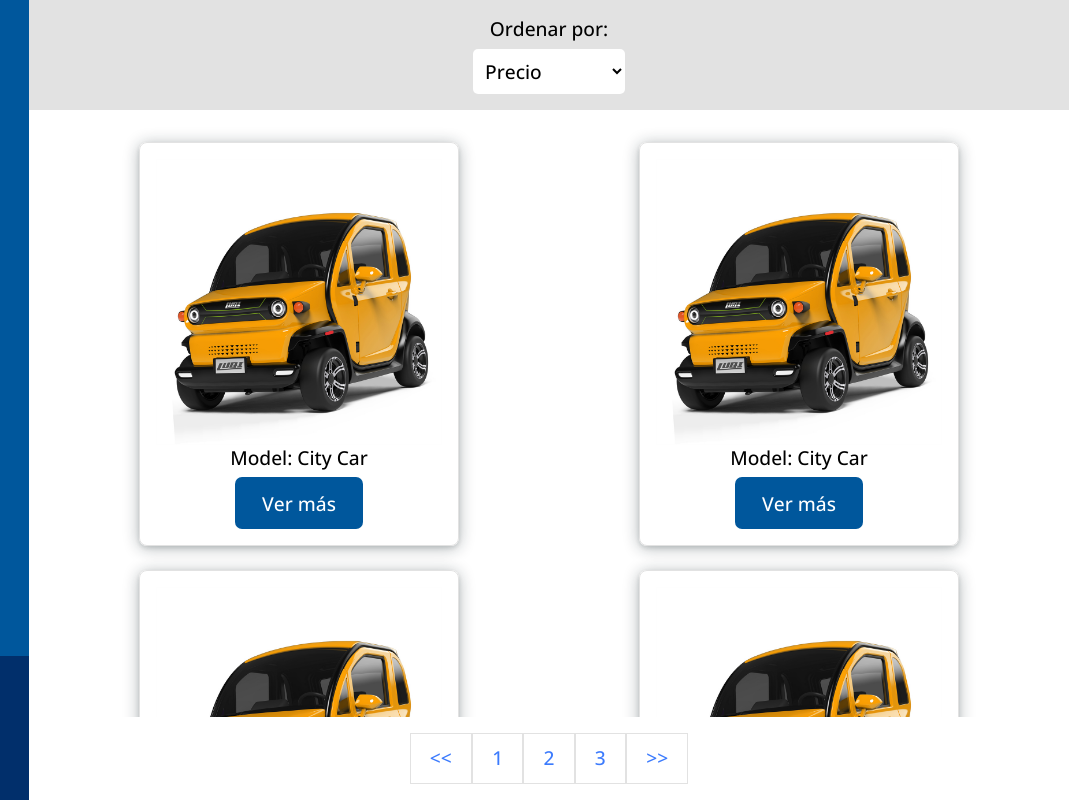
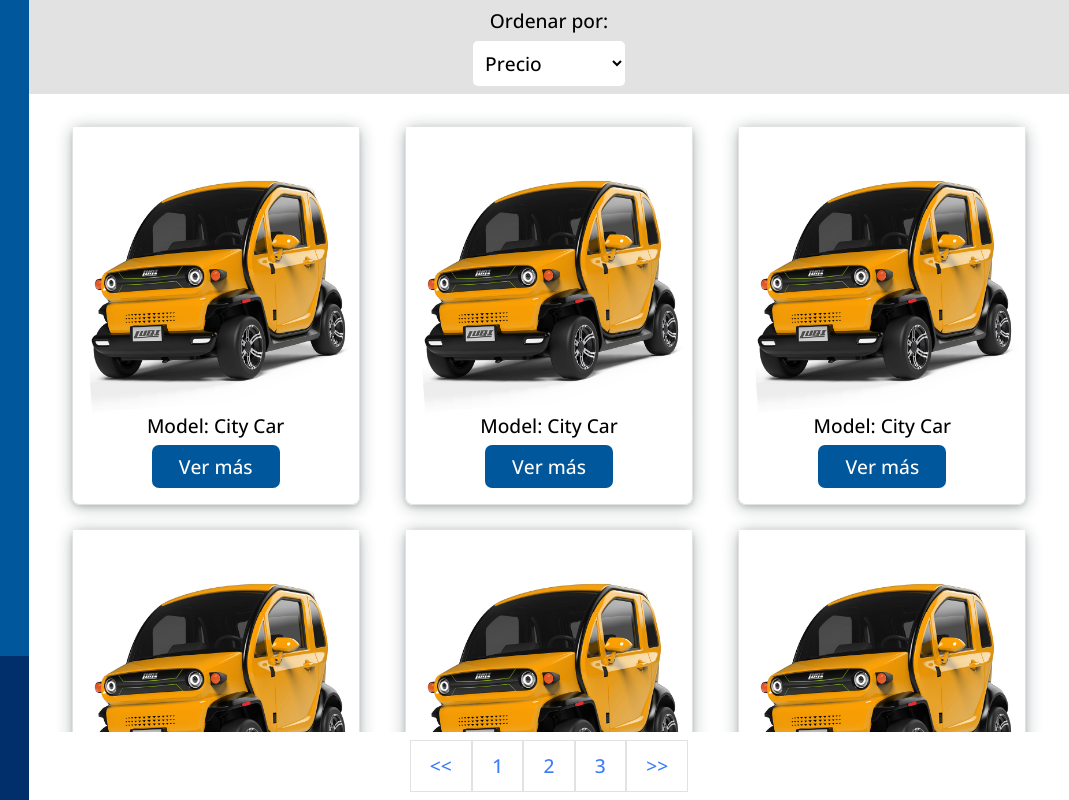
Before and after one commit to Marlys-Aguila/desafio-media-queries, a plain HTML site: page index.html in a window 1280 px wide. Shown: the full height of the page, 211-1280 px from the left. Drawn offline with nearby package versions, Linux system fonts and the light colour scheme.

Commit message:
CCambiotpadding de secciones y tamaño cards para ajustar vista

```diff
--- a/assets/css/style.css
+++ b/assets/css/style.css
@@ -14,7 +14,7 @@ body {
 
 /* Header: Navbar */
 header {
-    padding: 1rem;
+    padding: 1rem 0rem;
     background-color: var(--light-blue);
     color: var(--white);
     position: sticky;
@@ -54,7 +54,7 @@ div.main-container > main {
 /* Search filter */
 main > section.search-filter {
     background-color: var(--light-grey);
-    padding: 1rem;
+    padding: 0.5rem;
     display: flex;
     flex-direction: column;
     align-items: center;
@@ -92,8 +92,8 @@ main > section.search-filter > select {
     -moz-border-radius: 8px;
     -ms-border-radius: 8px;
     -o-border-radius: 8px;
-    max-width: 20rem;
-    padding: 1rem;
+    max-width: 18rem;
+    padding-bottom: 1rem;
     cursor: pointer;
     box-shadow: rgba(14, 30, 37, 0.12) 0px 2px 4px 0px,
         rgba(14, 30, 37, 0.32) 0px 2px 16px 0px;
@@ -118,7 +118,7 @@ section > button {
     -moz-border-radius: 7px;
     -ms-border-radius: 7px;
     -o-border-radius: 7px;
-    padding-block: 0.8rem;
+    padding-block: 0.5rem;
     cursor: pointer;
 }
 /* Cards section end */
@@ -127,7 +127,7 @@ section > button {
 .pagination {
     display: flex;
     justify-content: center;
-    padding: 1rem;
+    padding: 0.5rem;
     position: sticky;
     bottom: 0;
     background-color: var(--white);
@@ -197,7 +197,7 @@ footer {
     }
 
     .cards-container {
-        grid-template-columns: repeat(auto-fill, minmax(20rem, 1fr));
+        grid-template-columns: repeat(auto-fill, minmax(18rem, 1fr));
     }
 
     /* Hambuger icon is hidden in desktop version */
```
